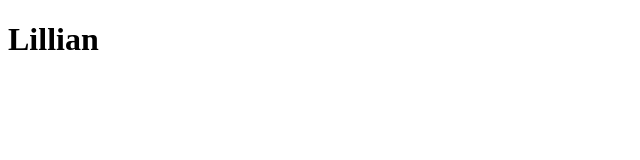
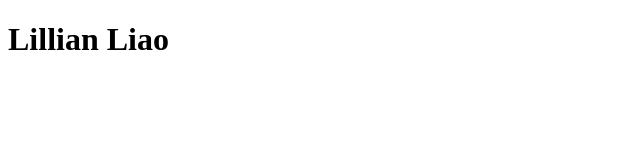
Before and after one commit to liangyaliao/SDE0822_github_demo, a plain HTML site: page test.html in a window 1280 px wide. Shown: the whole page, without its empty margins (0-640 px from the left). Drawn offline with Linux system fonts and the light colour scheme.

Commit message:
added my last name.

```diff
--- a/test.html
+++ b/test.html
@@ -7,6 +7,6 @@
     <title>Document</title>
 </head>
 <body>
-    <h1>Lillian</h1>
+    <h1>Lillian Liao</h1>
 </body>
 </html>
```
